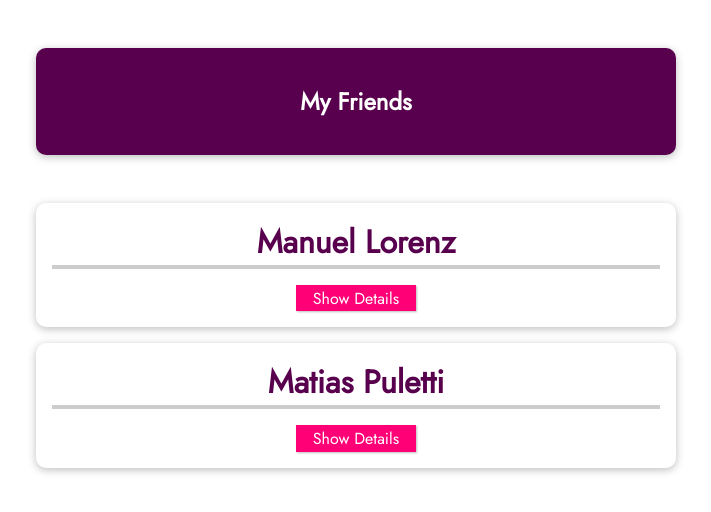
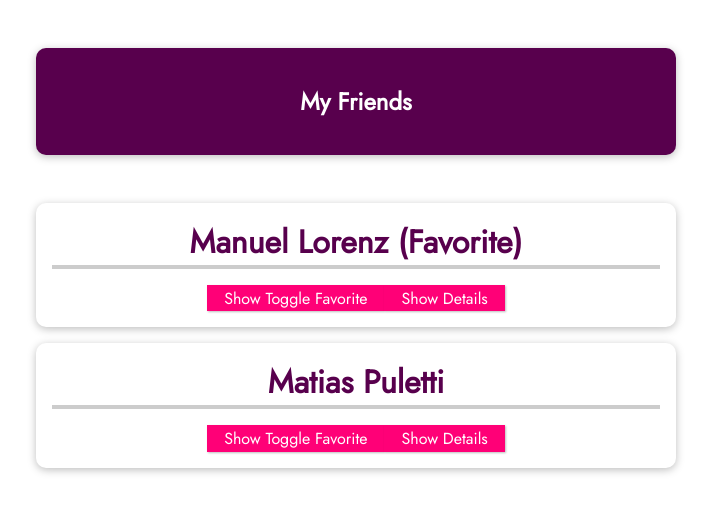
Before and after one commit to MatiasPuletti/vue-course-section-8, a Vue app: page / in a window 1280 px wide. Shown: the top 512 px of the page, without its empty margins (284-995 px from the left). Built offline with nearby package versions, Linux system fonts and the light colour scheme.

Commit message:
Prop behavor & changing props

```diff
--- a/src/App.vue
+++ b/src/App.vue
@@ -6,11 +6,13 @@
         name="Manuel Lorenz"
         phone-number="01234 0425 24121"
         email-address="manuel@gmail.com"
+        is-favorite="1"
       ></friend-contact>
       <friend-contact
         name="Matias Puletti"
         phone-number="4241 2132 12321"
         email-address="matias@gmail.com"
+        is-favorite="0"
       ></friend-contact>
     </ul>
   </section>
--- a/src/components/FriendContact.vue
+++ b/src/components/FriendContact.vue
@@ -1,6 +1,9 @@
 <template>
   <li>
-    <h2>{{ name }}</h2>
+    <h2>{{ name }} {{ friendIsFavorite === "1" ? "(Favorite)" : "" }}</h2>
+    <button @click="toggleFavorite">
+      {{ detailsAreVisible ? "Hide" : "Show" }} Toggle Favorite
+    </button>
     <button @click="toggleDetails">
       {{ detailsAreVisible ? "Hide" : "Show" }} Details
     </button>
@@ -13,7 +16,7 @@
 
 <script>
 export default {
-  props: ["name", "phoneNumber", "emailAddress"],
+  props: ["name", "phoneNumber", "emailAddress", "isFavorite"],
   data() {
     return {
       detailsAreVisible: false,
@@ -23,12 +26,20 @@
         phone: "0123 45678 90",
         email: "manuel@localhost.com",
       },
+      friendIsFavorite: this.isFavorite,
     };
   },
   methods: {
     toggleDetails() {
       this.detailsAreVisible = !this.detailsAreVisible;
     },
+    toggleFavorite() {
+      if (this.friendIsFavorite === "1") {
+        this.friendIsFavorite = "0";
+      } else {
+        this.friendIsFavorite = "1";
+      }
+    },
   },
 };
 </script>
```
